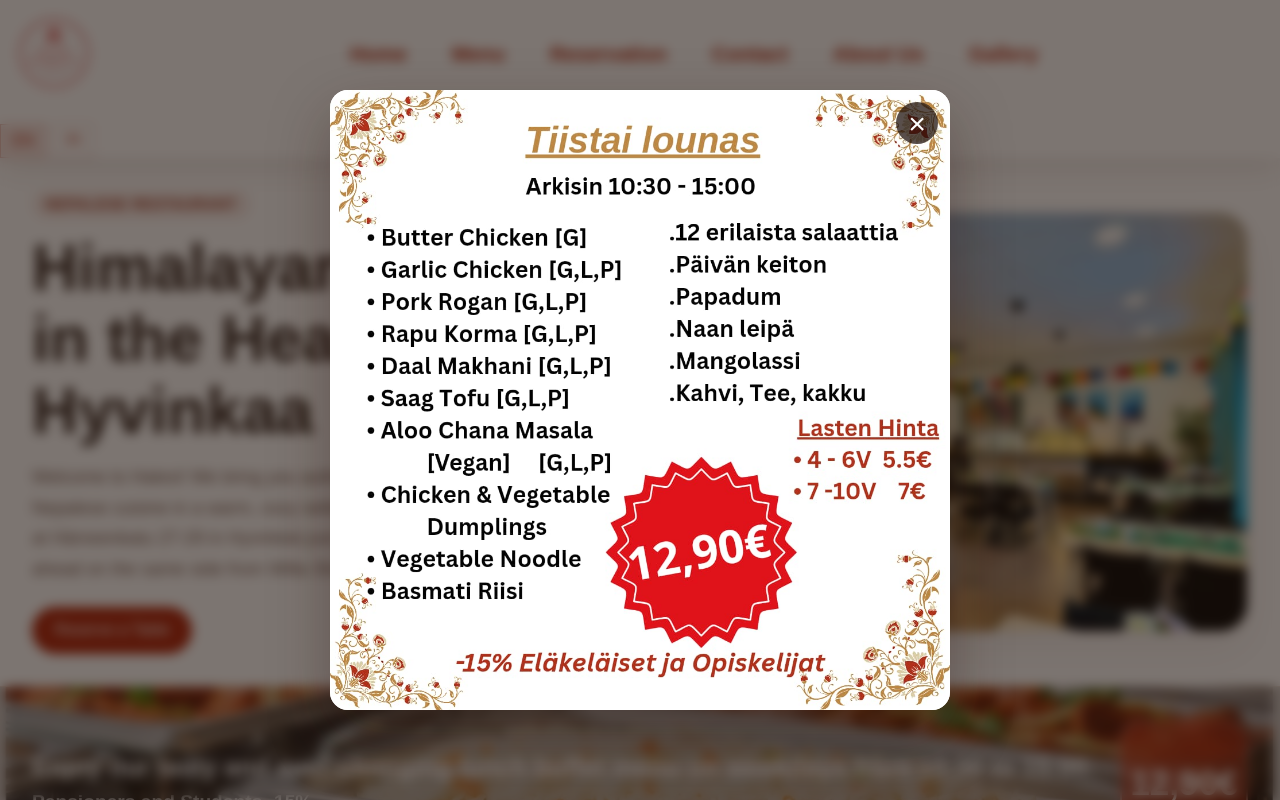
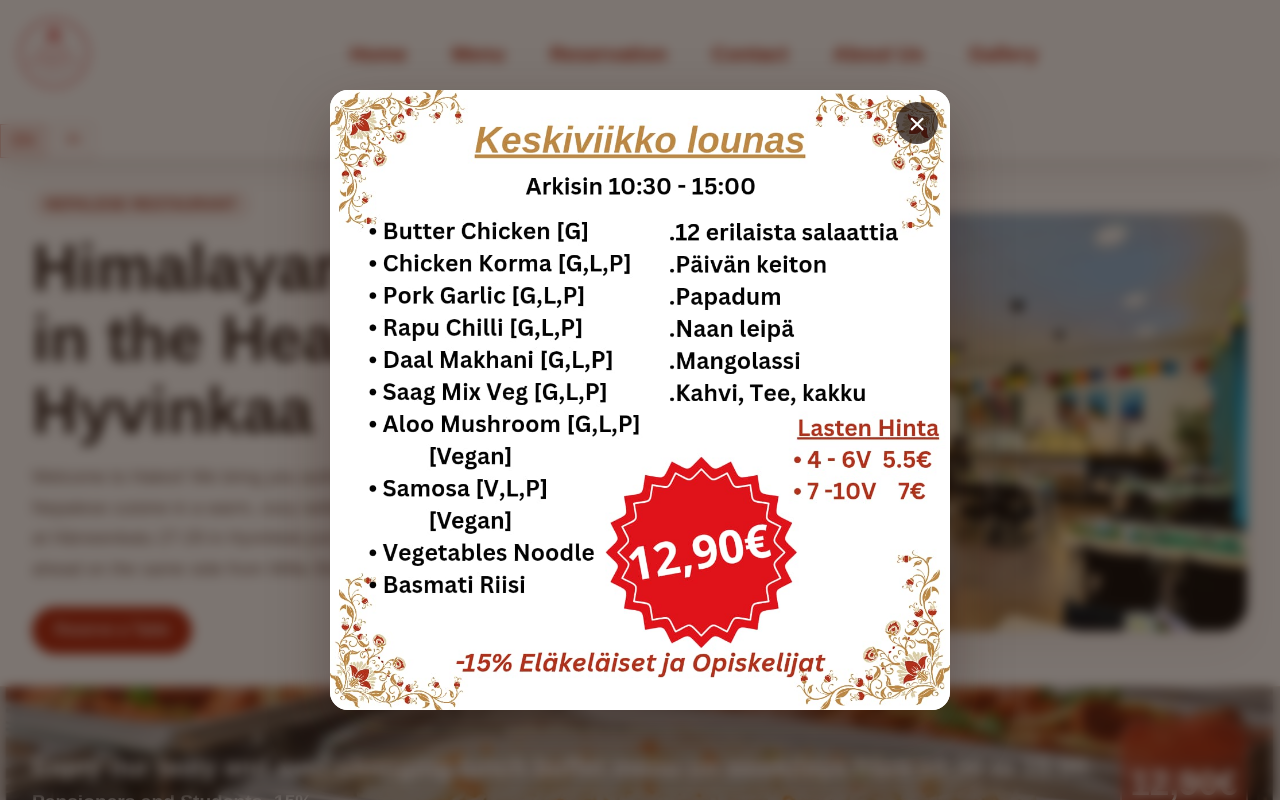
Before and after one commit to RavintolaHalesi/halesi-ravintola-website, a Next.js app: page / in a window 1280 px wide. Shown: the top 800 px of the page. Built offline with nearby package versions, Linux system fonts and the light colour scheme.

Commit message:
Update Wednesday lunch popup banner

```diff
--- a/app/page.js
+++ b/app/page.js
@@ -225,7 +225,7 @@ export default function HomePage() {
   return (
     <><ScrollReset />
       {showOpeningNotice ? (
-        <div className="openingNoticeOverlay" role="dialog" aria-modal="true" aria-label="Tuesday lunch menu notice">
+        <div className="openingNoticeOverlay" role="dialog" aria-modal="true" aria-label="Wednesday lunch menu notice">
           <div className="openingNoticeCard">
             <button
               type="button"
@@ -235,7 +235,7 @@ export default function HomePage() {
             >
               ×
             </button>
-            <img src="/assets/tuesday-lunch-popup-2026-08-17.jpeg" alt="Tuesday lunch menu" className="openingNoticeImage" />
+            <img src="/assets/wednesday-lunch-popup-2026-08-18.jpeg" alt="Wednesday lunch menu" className="openingNoticeImage" />
           </div>
         </div>
       ) : null}
```
Also changed, not shown: public/assets/wednesday-lunch-popup-2026-08-18.jpeg (added).
